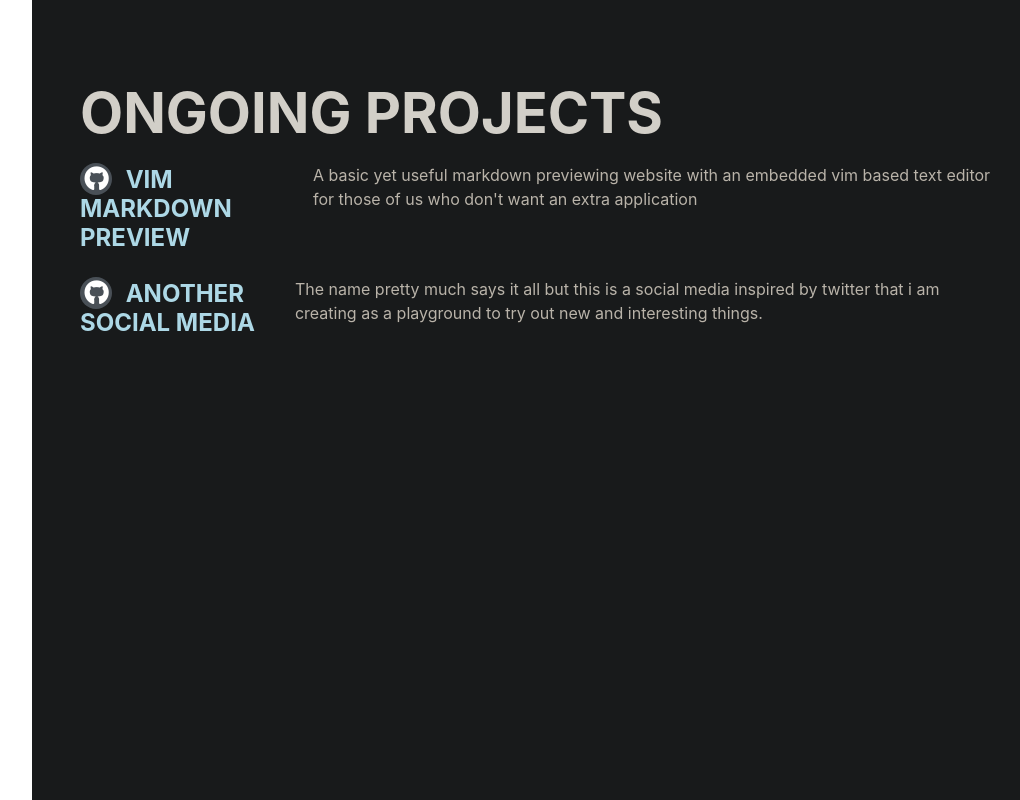
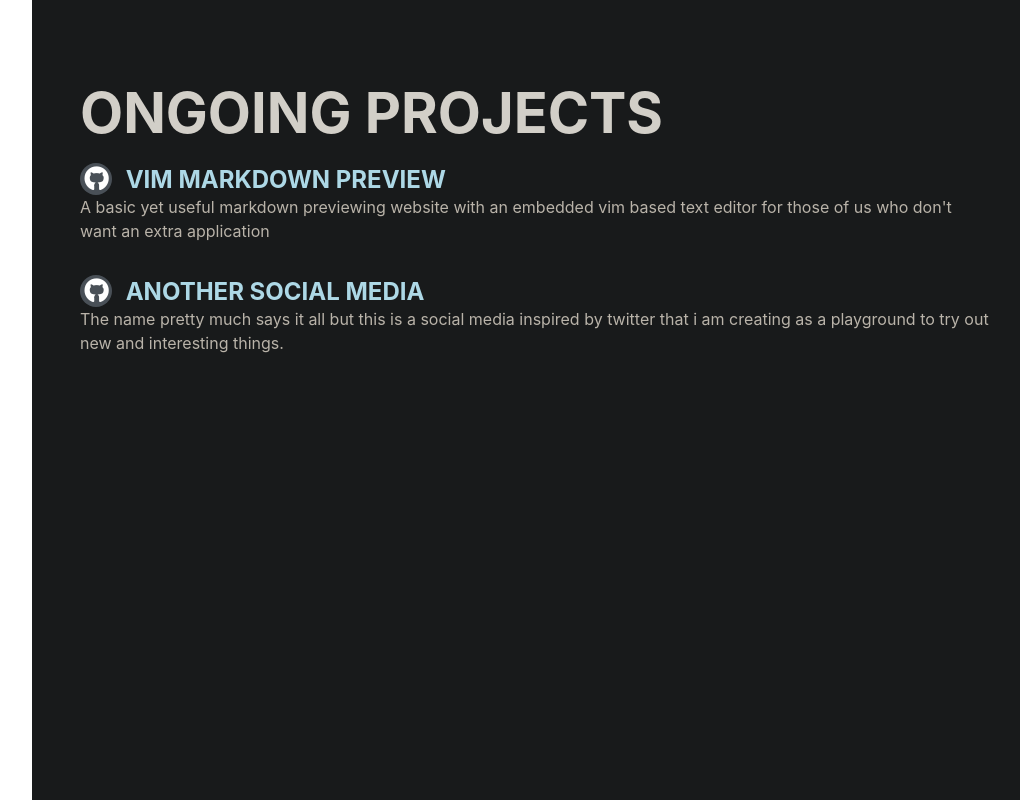
Before and after one commit to NICHTJ3/svelte-portfolio, a Svelte app: page / in a window 1280 px wide. Shown: the part 2400-3200 px from the top of the page, without its empty margins (240-1260 px from the left). Built offline with nearby package versions, Linux system fonts and the light colour scheme.

Commit message:
Fix projects wrapping

```diff
--- a/src/pages/Projects.svelte
+++ b/src/pages/Projects.svelte
@@ -49,11 +49,9 @@
   <h2 class="mb-3">Ongoing Projects</h2>
 
   {#each projects as project}
-    <div
-      class="resume-item d-flex flex-column flex-md-row justify-content-between
-      mb-3">
+    <div class="resume-item d-flex flex-column justify-content-between mb-3">
       <div class="resume-content">
-        <h4 class="justify-content-space-around">
+        <h4 class="m-0">
           <span class="social-icons">
             <a href={project.source}>
               <i class="fab fa-github" />
@@ -61,7 +59,6 @@
           </span>
           <a class="text-primary link" href={project.source}>{project.name}</a>
         </h4>
-        <div class="icons" />
       </div>
       <p>{project.description}</p>
     </div>
```
